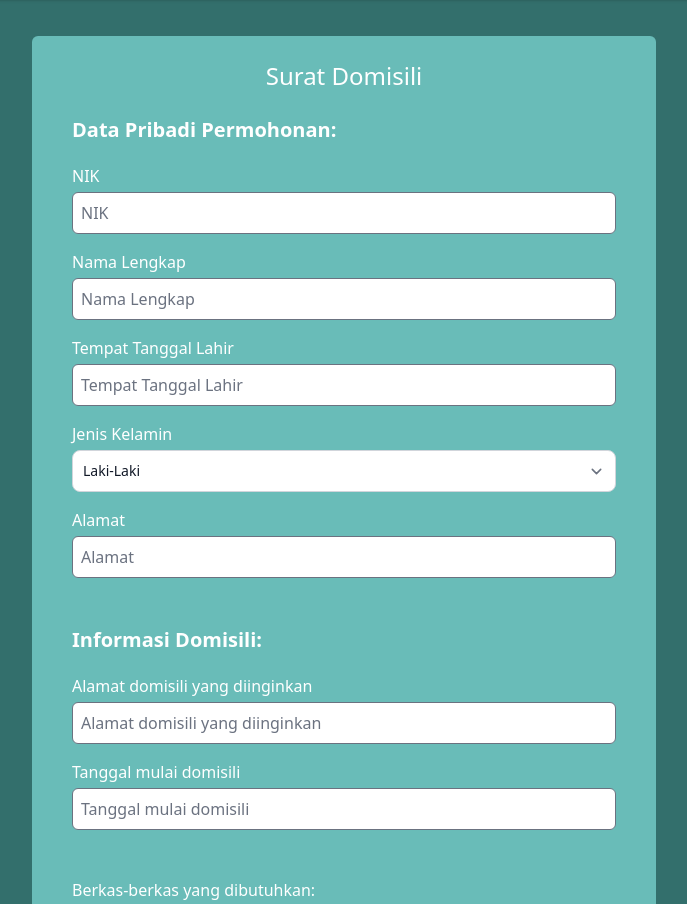
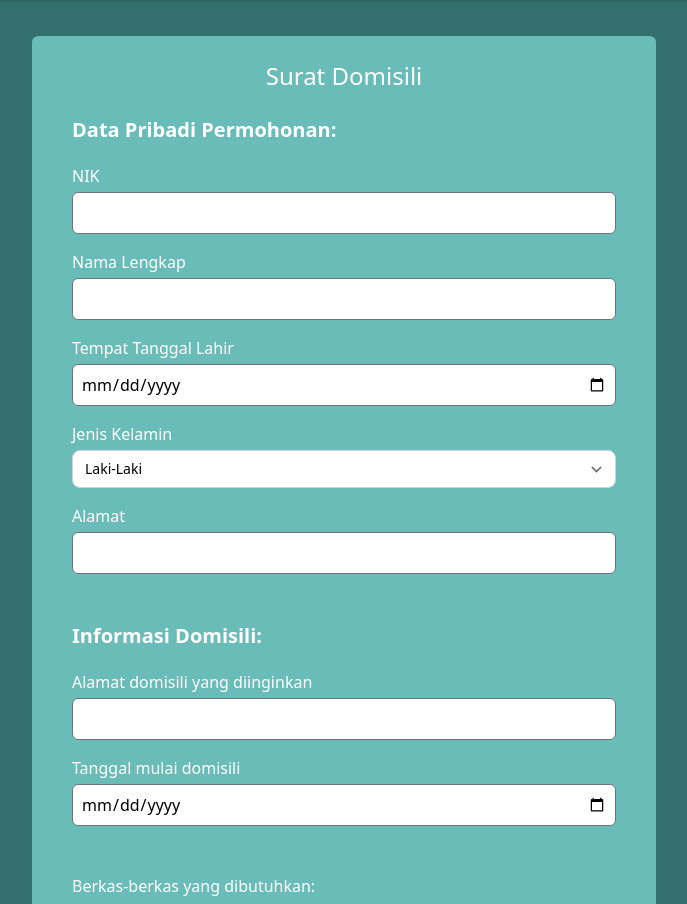
Before and after one commit to 0xbdg/Kiwariku, a Django app: page /layanan/domisili/ in a window 1280 px wide. Shown: the part 68-972 px from the top of the page, without its empty margins (296-983 px from the left). Run offline with Django 4.2, Linux system fonts and the light colour scheme; the visitor is signed in with stand-in values (Sample User, id 1); some libraries are stand-ins or nearby versions.

Commit message:
jkadsakshdakjdhas

```diff
--- a/main/forms.py
+++ b/main/forms.py
@@ -39,14 +39,55 @@ class ProfileForm(forms.ModelForm):
 
 class KTPForm(forms.ModelForm):
   nik = forms.CharField(required=True,validators=[RegexValidator(regex=r'^\d{16}$',message='NIK harus terdiri dari 16 digit angka.',code='invalid_nik')], widget=TextInput(attrs={'class':'rounded-md p-2 mb-4 w-full','maxlength':'16'}))
-  full_name = forms.CharField(required=True, widget=TextInput(attrs={'class':'rounded-md p-2 mb-4 w-full'}))
-  birth_date = forms.DateField(required=True, widget=DateInput(attrs={'type':'date','class':'rounded-md p-2 mb-4 w-full'}))
-  gender = forms.ChoiceField(required=True,choices=GENDER, widget=forms.Select(attrs={"class":'bg-white border border-gray-300 text-gray-900 text-sm rounded-lg focus:ring-blue-500 focus:border-blue-500 block p-2.5 mb-4 w-full'}))
-  address = forms.CharField(required=True, widget=TextInput(attrs={'class':'rounded-md p-2 mb-4 w-full'}))
+  nama_lengkap = forms.CharField(required=True, widget=TextInput(attrs={'class':'rounded-md p-2 mb-4 w-full'}))
+  tanggal_lahir = forms.DateField(required=True, widget=DateInput(attrs={'type':'date','class':'rounded-md p-2 mb-4 w-full'}))
+  jenis_kelamin = forms.ChoiceField(required=True,choices=GENDER, widget=forms.Select(attrs={"class":'bg-white border border-gray-300 text-gray-900 text-sm rounded-lg focus:ring-blue-500 focus:border-blue-500 block p-2.5 mb-4 w-full'}))
+  alamat = forms.CharField(required=True, widget=TextInput(attrs={'class':'rounded-md p-2 mb-4 w-full'}))
   surat_pengantar_rtrw = forms.BooleanField(widget=CheckboxInput(attrs={'class':'w-4 h-4 text-blue-600 bg-gray-100 border-gray-300 rounded focus:ring-blue-500'}))
   fotocopy_ktp = forms.BooleanField(widget=CheckboxInput(attrs={'class':'w-4 h-4 text-blue-600 bg-gray-100 border-gray-300 rounded focus:ring-blue-500'}))
   fotocopy_kk = forms.BooleanField(widget=CheckboxInput(attrs={'class':'w-4 h-4 text-blue-600 bg-gray-100 border-gray-300 rounded focus:ring-blue-500'}))
 
   class Meta:
      model = KTP
-     fields = ['nik', 'full_name', 'birth_date', 'gender', 'address', 'surat_pengantar_rtrw', 'fotocopy_ktp', 'fotocopy_kk']
+     fields = ['nik', 'nama_lengkap', 'tanggal_lahir', 'jenis_kelamin', 'alamat', 'surat_pengantar_rtrw', 'fotocopy_ktp', 'fotocopy_kk']
+
+class DomicileForm(forms.ModelForm):
+  nik = forms.CharField(required=True,validators=[RegexValidator(regex=r'^\d{16}$',message='NIK harus terdiri dari 16 digit angka.',code='invalid_nik')], widget=TextInput(attrs={'class':'rounded-md p-2 mb-4 w-full','maxlength':'16'}))
+  nama_lengkap = forms.CharField(required=True, widget=TextInput(attrs={'class':'rounded-md p-2 mb-4 w-full'}))
+  tanggal_lahir = forms.DateField(required=True, widget=DateInput(attrs={'type':'date','class':'rounded-md p-2 mb-4 w-full'}))
+  jenis_kelamin = forms.ChoiceField(required=True,choices=GENDER, widget=forms.Select(attrs={"class":'bg-white border border-gray-300 text-gray-900 text-sm rounded-lg focus:ring-blue-500 focus:border-blue-500 block p-2.5 mb-4 w-full'}))
+  alamat = forms.CharField(required=True, widget=TextInput(attrs={'class':'rounded-md p-2 mb-4 w-full'}))
+  alamat_domisili = forms.CharField(required=True, widget=TextInput(attrs={'class':'rounded-md p-2 mb-4 w-full'}))
+  tanggal_mulai = forms.DateField(required=True, widget=DateInput(attrs={'type':'date','class':'rounded-md p-2 mb-4 w-full'}))
+  surat_pengantar_rtrw = forms.BooleanField(required=True,widget=CheckboxInput(attrs={'class':'w-4 h-4 text-blue-600 bg-gray-100 border-gray-300 rounded focus:ring-blue-500'}))
+  fotokopi_ktp = forms.BooleanField(required=True,widget=CheckboxInput(attrs={'class':'w-4 h-4 text-blue-600 bg-gray-100 border-gray-300 rounded focus:ring-blue-500'}))
+  bukti_kepemilikan = forms.BooleanField(required=True,widget=CheckboxInput(attrs={'class':'w-4 h-4 text-blue-600 bg-gray-100 border-gray-300 rounded focus:ring-blue-500'}))
+  surat_keterangan_rtrw = forms.BooleanField(required=False,widget=CheckboxInput(attrs={'class':'w-4 h-4 text-blue-600 bg-gray-100 border-gray-300 rounded focus:ring-blue-500'}))
+  surat_belum_nikah = forms.BooleanField(required=False,widget=CheckboxInput(attrs={'class':'w-4 h-4 text-blue-600 bg-gray-100 border-gray-300 rounded focus:ring-blue-500'}))
+  surat_izin_orangtua = forms.BooleanField(required=False,widget=CheckboxInput(attrs={'class':'w-4 h-4 text-blue-600 bg-gray-100 border-gray-300 rounded focus:ring-blue-500'}))
+
+  class Meta:
+     model = Domicile
+     fields = ['nik', 'nama_lengkap', 'tanggal_lahir','jenis_kelamin', 'alamat', 'alamat_domisili', 'tanggal_mulai', 'surat_pengantar_rtrw', 'fotokopi_ktp','bukti_kepemilikan', 'surat_keterangan_rtrw', 'surat_belum_nikah', 'surat_izin_orangtua']
+
+class Divorce(forms.ModelForm):
+   nik_suami = forms.CharField(required=True,validators=[RegexValidator(regex=r'^\d{16}$',message='NIK harus terdiri dari 16 digit angka.',code='invalid_nik')], widget=TextInput(attrs={'class':'rounded-md p-2 mb-4 w-full','maxlength':'16'}))
+   nama_lengkap_suami = forms.CharField(required=True, widget=TextInput(attrs={'class':'rounded-md p-2 mb-4 w-full'}))
+   tanggal_lahir_suami = forms.DateField(required=True, widget=DateInput(attrs={'type':'date','class':'rounded-md p-2 mb-4 w-full'}))
+   alamat_suami = forms.CharField(required=True, widget=TextInput(attrs={'class':'rounded-md p-2 mb-4 w-full'}))
+   nik_istri = forms.CharField(required=True,validators=[RegexValidator(regex=r'^\d{16}$',message='NIK harus terdiri dari 16 digit angka.',code='invalid_nik')], widget=TextInput(attrs={'class':'rounded-md p-2 mb-4 w-full','maxlength':'16'}))
+   nama_lengkap_istri = forms.CharField(required=True, widget=TextInput(attrs={'class':'rounded-md p-2 mb-4 w-full'}))
+   tanggal_lahir_istri = forms.DateField(required=True, widget=DateInput(attrs={'type':'date','class':'rounded-md p-2 mb-4 w-full'}))
+   alamat_istri = forms.CharField(required=True, widget=TextInput(attrs={'class':'rounded-md p-2 mb-4 w-full'}))
+   tanggal_cerai = forms.DateField(required=True, widget=DateInput(attrs={'type':'date','class':'rounded-md p-2 mb-4 w-full'}))
+   tempat_cerai = forms.CharField(required=True, widget=TextInput(attrs={'class':'rounded-md p-2 mb-4 w-full'}))
+   nomor_tanggal_akta_cerai = forms.CharField(required=True, widget=TextInput(attrs={'class':'rounded-md p-2 mb-4 w-full'}))
+   surat_pengantar_rtrw = forms.BooleanField(required=True,widget=CheckboxInput(attrs={'class':'w-4 h-4 text-blue-600 bg-gray-100 border-gray-300 rounded focus:ring-blue-500'}))
+   fotokopi_ktp = forms.BooleanField(required=True,widget=CheckboxInput(attrs={'class':'w-4 h-4 text-blue-600 bg-gray-100 border-gray-300 rounded focus:ring-blue-500'}))
+   fotokopi_kk = forms.BooleanField(required=True,widget=CheckboxInput(attrs={'class':'w-4 h-4 text-blue-600 bg-gray-100 border-gray-300 rounded focus:ring-blue-500'}))
+   akta_kelahiran = forms.BooleanField(required=True,widget=CheckboxInput(attrs={'class':'w-4 h-4 text-blue-600 bg-gray-100 border-gray-300 rounded focus:ring-blue-500'}))
+   surat_keterangan_pengadilan = forms.BooleanField(required=True,widget=CheckboxInput(attrs={'class':'w-4 h-4 text-blue-600 bg-gray-100 border-gray-300 rounded focus:ring-blue-500'}))
+
+   class Meta:
+      model = Divorce_Paper
+      fields = []
--- a/main/templates/pages/berita_detail.html
+++ b/main/templates/pages/berita_detail.html
@@ -14,7 +14,7 @@
         <!-- Blog Meta -->
         <div class="text-gray-600 text-sm mb-4">
             <span>Diposting pada: {{ blog.upload_date}}</span> •
-            <span>Oleh: Penulis Blog</span>
+            <span>Oleh: {{ blog.author }}</span>
         </div>
 
         <!-- Blog Content -->
--- a/main/templates/pages/layanan/domisili.html
+++ b/main/templates/pages/layanan/domisili.html
@@ -6,7 +6,8 @@
 
 {% block contents %}
 <div class="container mx-auto p-4">
-    <form class="flex justify-center items-center">
+    <form class="flex justify-center items-center" method="post" action="{% url 'domisili'%}">
+      {% csrf_token %}
       <div class="md:bg-navbar mt-5 py-6 px-10 rounded-md w-full lg:w-3/6">
         <h1 class="text-center text-white text-2xl mb-6">Surat Domisili</h1>
         <div class="flex flex-col md:flex-row gap-8">
@@ -19,55 +20,29 @@
             <label for="nik" class="block text-base mb-1 text-white"
               >NIK</label
             >
-            <input
-              type="text"
-              id="nik"
-              class="rounded-md p-2 mb-4 w-full"
-              placeholder="NIK"
-            />
+            {{ form.nik }}
 
             <label for="namaLengkap" class="block text-base mb-1 text-white"
               >Nama Lengkap</label
             >
-            <input
-              type="text"
-              id="namaLengkap"
-              class="rounded-md p-2 mb-4 w-full"
-              placeholder="Nama Lengkap"
-            />
+            {{ form.nama_lengkap}}
 
             <label
               for="tempatTanggalLahir"
               class="block text-base mb-1 text-white"
               >Tempat Tanggal Lahir</label
             >
-            <input
-              type="text"
-              id="tempatTanggalLahir"
-              class="rounded-md p-2 mb-4 w-full"
-              placeholder="Tempat Tanggal Lahir"
-            />
+            {{ form.tanggal_lahir}}
 
             <label for="jenisKelamin" class="block mb-1 text-white"
               >Jenis Kelamin</label
             >
-            <select
-              id="jenisKelamin"
-              class="bg-white border border-gray-300 text-gray-900 text-sm rounded-lg focus:ring-blue-500 focus:border-blue-500 block p-2.5 mb-4 w-full"
-            >
-              <option value="Laki-Laki">Laki-Laki</option>
-              <option value="Perempuan">Perempuan</option>
-            </select>
+            {{ form.jenis_kelamin }}
 
             <label for="alamat" class="block text-base mb-1 text-white"
               >Alamat</label
             >
-            <input
-              type="text"
-              id="alamat"
-              class="rounded-md p-2 mb-4 w-full"
-              placeholder="Alamat"
-            />
+            {{ form.alamat }}
           </div>
         </div>
 
@@ -82,56 +57,32 @@
           >
             Alamat domisili yang diinginkan
           </label>
-          <input
-            type="text"
-            id="tanggalTempatPernikahan"
-            class="rounded-md p-2 mb-4 w-full"
-            placeholder="Alamat domisili yang diinginkan
-            "
-          />
+          {{ form.alamat_domisili}}
 
           <label for="namaSaksi" class="block text-base mb-1 text-white">
             Tanggal mulai domisili
           </label>
-          <input
-            type="text"
-            id="namaSaksi"
-            class="rounded-md p-2 mb-4 w-full"
-            placeholder="Tanggal mulai domisili
-            "
-          />
+          {{ form.tanggal_mulai }}
         </div>
 
         <!-- Berkas-berkas yang dibutuhkan -->
         <div class="mt-8">
           <h5 class="text-white mb-4">Berkas-berkas yang dibutuhkan:</h5>
           <div class="flex items-center mb-2">
-            <input
-              id="suratRT_RW"
-              type="checkbox"
-              class="w-4 h-4 text-blue-600 bg-gray-100 border-gray-300 rounded focus:ring-blue-500"
-            />
+            {{ form.surat_pengantar_rtrw}}
             <label for="suratRT_RW" class="ml-2 text-white"
               >Surat pengantar RT/RW</label
             >
           </div>
 
           <div class="flex items-center mb-2">
-            <input
-              id="fotocopyKTP"
-              type="checkbox"
-              class="w-4 h-4 text-blue-600 bg-gray-100 border-gray-300 rounded focus:ring-blue-500"
-            />
+            {{form.fotokopi_ktp }}
             <label for="fotocopyKTP" class="ml-2 text-white"
               >Fotocopy KTP</label
             >
           </div>
           <div class="flex items-center mb-4">
-            <input
-              id="fotocopyKK"
-              type="checkbox"
-              class="w-4 h-4 text-blue-600 bg-gray-100 border-gray-300 rounded focus:ring-blue-500"
-            />
+            {{ form.bukti_kepemilikan }}
             <label for="fotocopyKK" class="ml-2 text-white">
               Bukti kepemilikan atau sewa rumah (seperti sertifikat, kontrak
               sewa)</label
@@ -139,31 +90,19 @@
           </div>
 
           <div class="flex items-center mb-4">
-            <input
-              id="fotocopyKK"
-              type="checkbox"
-              class="w-4 h-4 text-blue-600 bg-gray-100 border-gray-300 rounded focus:ring-blue-500"
-            />
+            {{ form.surat_keterangan_rtrw }}
             <label for="fotocopyKK" class="ml-2 text-white">
               Surat keterangan dari RT/RW (jika diperlukan)</label
             >
           </div>
           <div class="flex items-center mb-4">
-            <input
-              id="fotocopyKK"
-              type="checkbox"
-              class="w-4 h-4 text-blue-600 bg-gray-100 border-gray-300 rounded focus:ring-blue-500"
-            />
+            {{ form.surat_belum_nikah }}
             <label for="fotocopyKK" class="ml-2 text-white"
               >Surat keterangan belum menikah (jika diperlukan)</label
             >
           </div>
           <div class="flex items-center mb-4">
-            <input
-              id="fotocopyKK"
-              type="checkbox"
-              class="w-4 h-4 text-blue-600 bg-gray-100 border-gray-300 rounded focus:ring-blue-500"
-            />
+            {{ form.surat_izin_orangtua }}
             <label for="fotocopyKK" class="ml-2 text-white"
               >Surat izin dari orang tua (jika diperlukan)</label
             >
--- a/main/views.py
+++ b/main/views.py
@@ -101,7 +101,14 @@ def LayananKtpPage(request):
 
 @login_required
 def LayananDomisiliPage(request):
-    return render(request, "pages/layanan/domisili.html")
+    if request.method == 'POST':
+        form = DomicileForm(data=request.POST)
+        if form.is_valid():
+            form.save()
+            return redirect("index")
+    else:
+        form = DomicileForm()
+    return render(request, "pages/layanan/domisili.html", context={'form':form})
 
 @login_required
 def LayananSuratCeraiPage(request):
--- a/theme/static/css/dist/styles.css
+++ b/theme/static/css/dist/styles.css
@@ -1778,16 +1765,12 @@ select {
      object-position: center;
 }
 
-.p-1 {
-  padding: 0.25rem;
-}
-
-.p-2\.5 {
-  padding: 0.625rem;
-}
-
-.p-5 {
-  padding: 1.25rem;
+.p-2 {
+  padding: 0.5rem;
+}
+
+.p-4 {
+  padding: 1rem;
 }
 
 .p-6 {
@@ -1979,11 +1950,6 @@ select {
 .text-gray-800 {
   --tw-text-opacity: 1;
   color: rgb(31 41 55 / var(--tw-text-opacity));
-}
-
-.text-gray-900 {
-  --tw-text-opacity: 1;
-  color: rgb(17 24 39 / var(--tw-text-opacity));
 }
 
 .text-red-700 {
```
Also changed, not shown: other parts of theme/static/css/dist/styles.css (+14 -98 lines), main/admin.py (+5 -8 lines), main/models.py (+50 -10 lines), main/templates/pages/layanan/ktp.html (+4 -4 lines), main/templates/pages/layanan/surat_cerai.html (+17 -26 lines), main/templates/pages/layanan/surat_nikah.html (+15 -24 lines).
